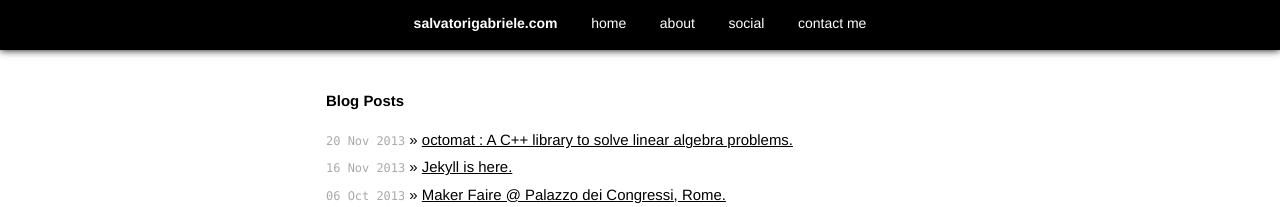
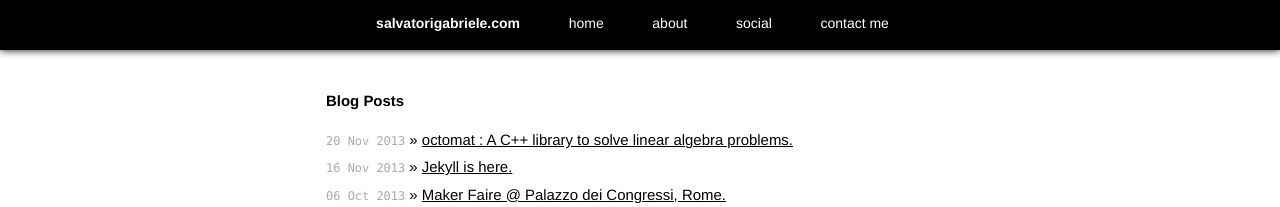
Before and after one commit to gsalvatori/salvatorigabriele.com, a Jekyll site: the page built from index.html, in a window 1280 px wide. Shown: the top 207 px of the page. Built offline with Jekyll 4.4.1, drawn with Linux system fonts in a browser that asks for light colours; Markdown is read by kramdown in place of the engine named in the settings.

Commit message:
Update main.css

```diff
--- a/css/main.css
+++ b/css/main.css
@@ -182,7 +182,7 @@
 #navigation a {
 	font-size: 14px;
 	padding-left: 15px;
-	padding-right: 15px;
+	padding-right: 30px;
 	color: white;
 	text-decoration: none;
 }
```
